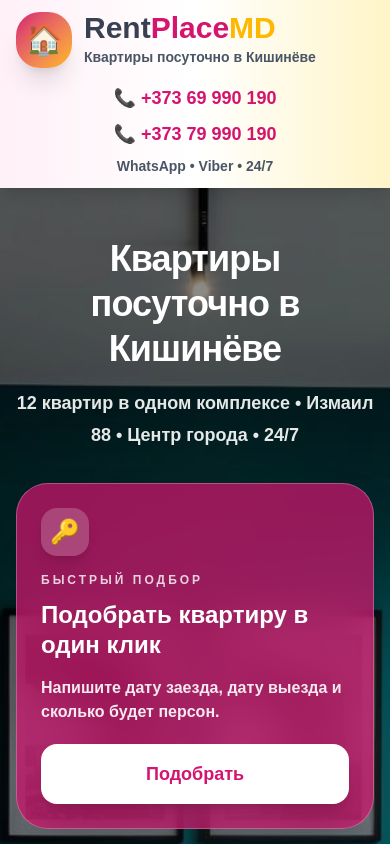
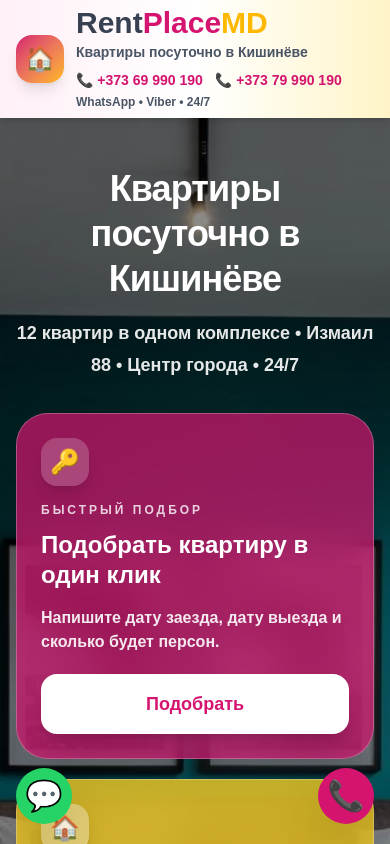
Before and after one commit to zavturandrei-glitch/rentplacemd, a Next.js app: page / in a window 390 px wide. Shown: the top 844 px of the page. Built offline with nearby package versions, Linux system fonts and the light colour scheme.

Commit message:
improve mobile header and contact buttons

```diff
--- a/components/Header.tsx
+++ b/components/Header.tsx
@@ -1,59 +1,59 @@
 export default function Header() {
   return (
-    <header className="sticky top-0 z-50 bg-gradient-to-r from-[#fff0f7] via-white to-[#fff4c7] shadow-lg">
-      <div className="mx-auto max-w-7xl px-4 py-3 sm:px-6 lg:px-8">
-        <div className="flex flex-col gap-4 lg:flex-row lg:items-center lg:justify-between">
-
+    <>
+      <header className="sticky top-0 z-50 bg-gradient-to-r from-[#fff0f7] via-white to-[#fff4c7] shadow-md">
+        <div className="mx-auto max-w-7xl px-4 py-2 sm:px-6 lg:px-8">
           <div className="flex items-center gap-3">
-            <div className="flex h-14 w-14 sm:h-16 sm:w-16 items-center justify-center rounded-3xl bg-gradient-to-br from-[#d4146f] to-[#ffb800] text-3xl shadow-xl">
+            <div className="flex h-12 w-12 shrink-0 items-center justify-center rounded-2xl bg-gradient-to-br from-[#d4146f] to-[#ffb800] text-2xl shadow-lg sm:h-16 sm:w-16 sm:text-3xl">
               🏠
             </div>
 
-            <div>
-              <div className="text-3xl sm:text-4xl font-black leading-none">
+            <div className="min-w-0 flex-1">
+              <div className="text-3xl font-black leading-none sm:text-4xl">
                 <span className="text-[#374151]">Rent</span>
                 <span className="text-[#d4146f]">Place</span>
                 <span className="text-[#ffb800]">MD</span>
               </div>
 
-              <p className="mt-1 text-sm sm:text-base font-bold text-gray-600">
+              <p className="mt-1 text-sm font-bold text-gray-600 sm:text-base">
                 Квартиры посуточно в Кишинёве
+              </p>
+
+              <div className="mt-2 flex flex-wrap items-center gap-x-3 gap-y-1 text-sm font-black text-[#d4146f] sm:text-xl">
+                <a href="tel:+37369990190">📞 +373 69 990 190</a>
+                <span className="hidden text-gray-300 sm:inline">•</span>
+                <a href="tel:+37379990190">📞 +373 79 990 190</a>
+              </div>
+
+              <p className="mt-1 text-xs font-bold text-gray-600 sm:text-sm">
+                WhatsApp • Viber • 24/7
               </p>
             </div>
           </div>
+        </div>
+      </header>
 
-          <div className="hidden lg:block rounded-3xl border border-white/80 bg-white/80 px-10 py-4 text-center shadow-md">
-            <p className="text-xl font-black text-gray-950">
-              12 квартир в одном доме
-            </p>
+      <div className="fixed bottom-5 left-4 z-50">
+        <a
+          href="https://wa.me/37369990190"
+          target="_blank"
+          rel="noopener noreferrer"
+          className="flex h-14 w-14 items-center justify-center rounded-full bg-[#25D366] text-3xl text-white shadow-2xl"
+          aria-label="Написать в WhatsApp"
+        >
+          💬
+        </a>
+      </div>
 
-            <p className="mt-1 text-lg font-black text-[#d4146f]">
-              От 800 лей • Заселение 24/7
-            </p>
-          </div>
-
-          <div className="flex flex-col gap-2 text-center lg:text-right">
-            <a
-              href="tel:+37369990190"
-              className="text-lg sm:text-2xl font-black text-[#d4146f]"
-            >
-              📞 +373 69 990 190
-            </a>
-
-            <a
-              href="tel:+37379990190"
-              className="text-lg sm:text-2xl font-black text-[#d4146f]"
-            >
-              📞 +373 79 990 190
-            </a>
-
-            <p className="text-sm font-bold text-gray-600">
-              WhatsApp • Viber • 24/7
-            </p>
-          </div>
-
-        </div>
+      <div className="fixed bottom-5 right-4 z-50">
+        <a
+          href="tel:+37369990190"
+          className="flex h-14 w-14 items-center justify-center rounded-full bg-[#d4146f] text-3xl text-white shadow-2xl"
+          aria-label="Позвонить"
+        >
+          📞
+        </a>
       </div>
-    </header>
+    </>
   );
 }
```
